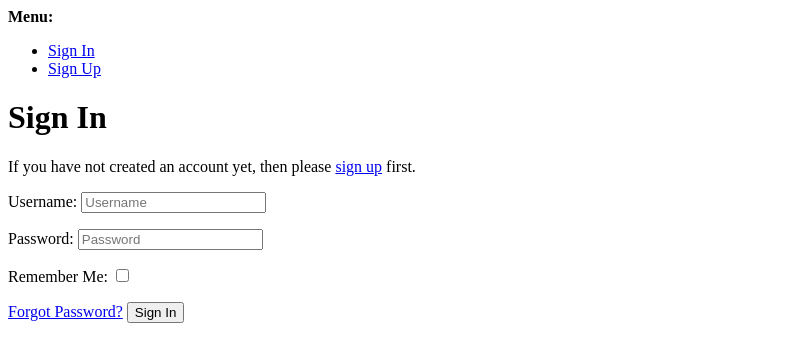
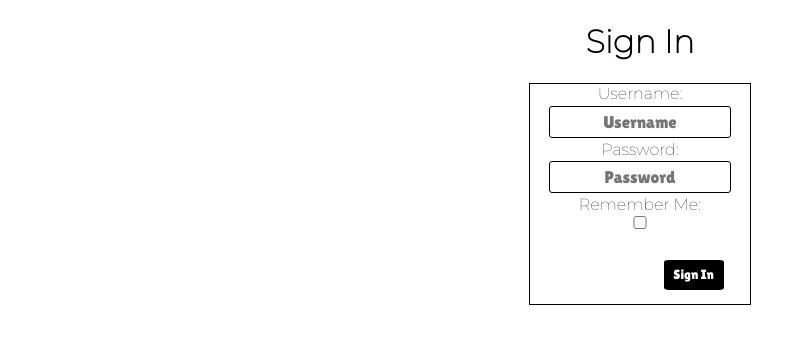
Before and after one commit to Bo-Lennart/bobatea, a Django app: page /accounts/login/ in a window 1280 px wide. Shown: the top 362 px of the page, without its empty margins (0-806 px from the left). Run offline with Django 3.2, Linux system fonts and the light colour scheme; some libraries are stand-ins or nearby versions.

Commit message:
add styling to login and logout page

```diff
--- a/static/style.css
+++ b/static/style.css
@@ -239,6 +239,22 @@ footer ul li {
     border: solid 1px black;
 }
 
+#sign_out_button {
+    margin-left: 10%;
+    width: 100px;
+    height: 50px;
+    border-radius: 8%;
+    background-color: black;
+    color: white;
+    font-family: 'Lilita One', cursive;
+    margin: 12%;
+}
+
+#sign_out_button:hover {
+    background-color: pink;
+    color: black;
+}
+
 #edit_menu_form {
     width: 220px;
     height: 430px;
@@ -270,6 +286,42 @@ footer ul li {
 }
 
 #edit_menu_form textarea {
+    width: 182px;
+    height: 100px;
+    border: solid 1px black;
+}
+
+#login_form {
+    width: 220px;
+    height: 220px;
+    border: solid 1px black;
+    text-align: center;
+}
+
+#login_form input {
+    border: solid 1px black;
+    margin: 1%;
+    float: none;
+}
+
+#login_form button {
+    margin-left: 10%;
+    width: 60px;
+    height: 30px;
+    border-radius: 8%;
+    background-color: black;
+    color: white;
+    font-family: 'Lilita One', cursive;
+    margin: 12%;
+    float: right;
+}
+
+#login_form button:hover {
+    background-color: pink;
+    color: black;
+}
+
+#login_form textarea {
     width: 182px;
     height: 100px;
     border: solid 1px black;
@@ -320,6 +372,26 @@ footer ul li {
 #table_container {
     justify-content: center;
     display: grid;
+}
+
+#table_container_login {
+    justify-content: center;
+    display: grid;
+    text-align: center;
+}
+
+#table_container_login h1 {
+    margin: 10% 10%;
+}
+
+#table_container_logout {
+    justify-content: center;
+    display: grid;
+    text-align: center;
+}
+
+#table_container_logout h1 {
+    margin: 10% 10%;
 }
 
 #staff_heading {
--- a/templates/account/login.html
+++ b/templates/account/login.html
@@ -1,9 +1,17 @@
-{% extends "account/base.html" %}
+<!DOCTYPE html>
+<html lang="en">
+<head>
+  <meta charset="UTF-8">
+  <meta http-equiv="X-UA-Compatible" content="IE=edge">
+  <meta name="viewport" content="width=device-width, initial-scale=1.0">
+  <link rel="stylesheet" href="/static/style.css">
 
+  <title>Login Page</title>
+</head>
+<body>
+<div id="table_container_login">
 {% load i18n %}
 {% load account socialaccount %}
-
-{% block head_title %}{% trans "Sign In" %}{% endblock %}
 
 {% block content %}
 
@@ -28,19 +36,18 @@ for a {{ site_name }} account and sign in below:{% endblocktrans %}</p>
 
 {% include "socialaccount/snippets/login_extra.html" %}
 
-{% else %}
-<p>{% blocktrans %}If you have not created an account yet, then please
-<a href="{{ signup_url }}">sign up</a> first.{% endblocktrans %}</p>
 {% endif %}
 
-<form class="login" method="POST" action="{% url 'account_login' %}">
+<form class="login" method="POST" action="{% url 'account_login' %}" id="login_form">
   {% csrf_token %}
   {{ form.as_p }}
   {% if redirect_field_value %}
   <input type="hidden" name="{{ redirect_field_name }}" value="{{ redirect_field_value }}" />
   {% endif %}
-  <a class="button secondaryAction" href="{% url 'account_reset_password' %}">{% trans "Forgot Password?" %}</a>
-  <button class="primaryAction" type="submit">{% trans "Sign In" %}</button>
+  <button id="sign_in_button" class="primaryAction" type="submit">{% trans "Sign In" %}</button>
 </form>
 
 {% endblock %}
+</div>
+</body>
+</html>
```
Also changed, not shown: templates/account/logout.html (+16 -4 lines).
